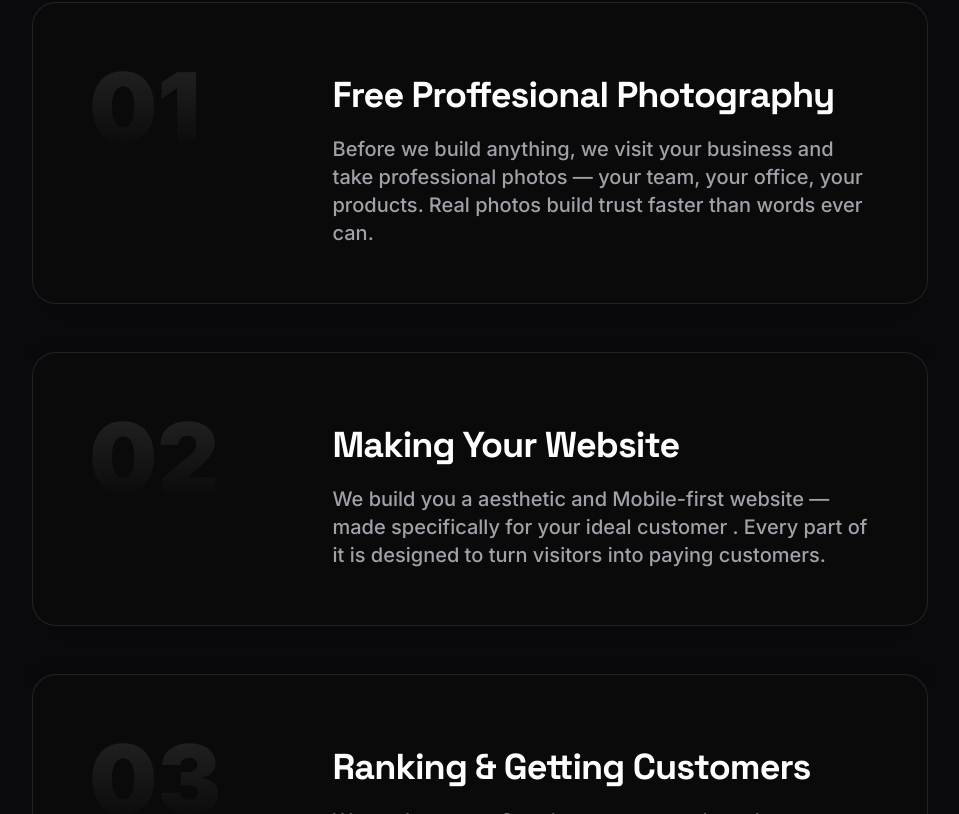
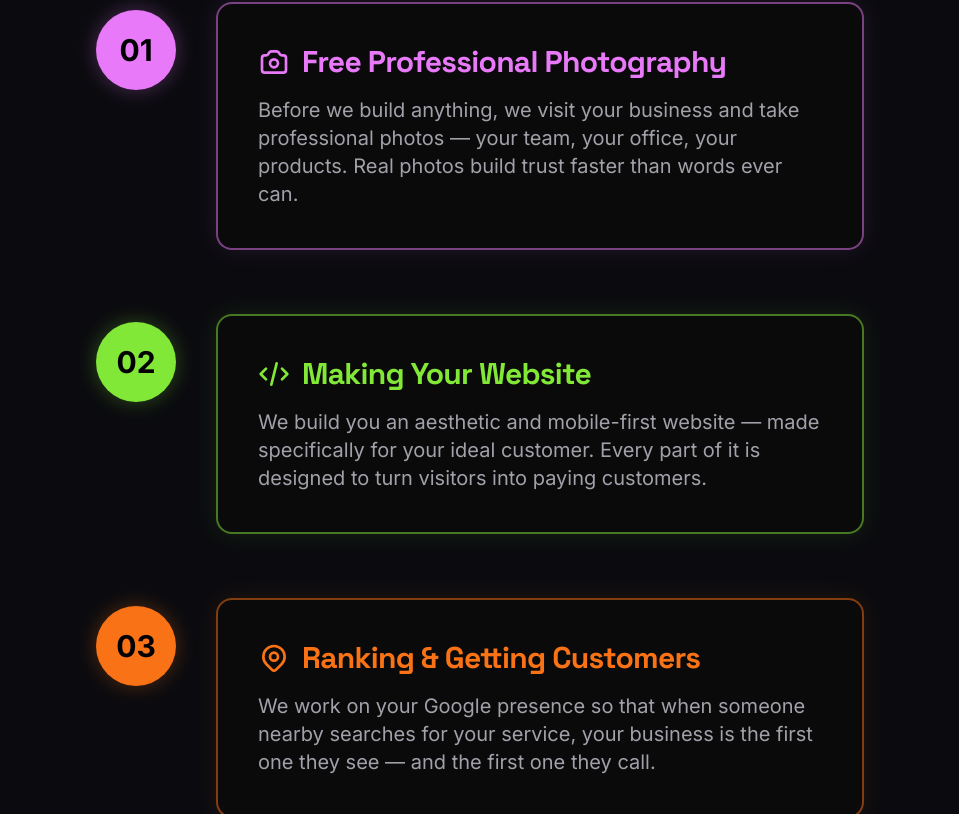
Before and after one commit to SanskarShinde07/growth-master, a Next.js app: page /what-we-do in a window 1280 px wide. Shown: the part 326-1140 px from the top of the page, without its empty margins (160-1119 px from the left). Built offline with nearby package versions, Linux system fonts and the light colour scheme.

Commit message:
Add files via upload

```diff
--- a/app/what-we-do/page.tsx
+++ b/app/what-we-do/page.tsx
@@ -5,48 +5,62 @@ export default function WhatWeDoPage() {
   return (
     <>
       <Navbar />
-      <main className="pt-32 pb-24 container-custom max-w-5xl">
-        <h1 className="text-5xl md:text-6xl font-extrabold text-center mb-20 text-white tracking-tight">How We Get you more Customers</h1>
+      <main className="pt-32 pb-24 container-custom max-w-4xl mx-auto">
+        <h1 className="text-5xl md:text-6xl font-extrabold text-center mb-20 text-white tracking-tight">How We Get You More Customers</h1>
 
-        <div className="space-y-12">
+        <div className="space-y-16">
 
-          {/* Step 01: Purple Styling Restored */}
-          <div className="group relative overflow-hidden flex flex-col md:flex-row gap-8 md:gap-12 items-start glass-card p-8 md:p-14 rounded-3xl border border-white/10 hover:border-[#E879F9]/40 transition-all duration-500 hover:shadow-[0_0_40px_rgba(232,121,249,0.1)]">
-            <div className="absolute top-0 left-0 w-full h-full bg-gradient-to-br from-[#E879F9]/5 to-transparent opacity-0 group-hover:opacity-100 transition-opacity duration-500 pointer-events-none" />
-            <div className="text-7xl md:text-8xl font-black text-transparent bg-clip-text bg-gradient-to-b from-white/10 to-transparent group-hover:from-white/30 transition-all duration-500 md:w-1/4 shrink-0">
+          {/* Step 01: Purple Styling with Icon */}
+          <div className="flex flex-col md:flex-row gap-6 md:gap-10 items-start group">
+            <div className="w-16 h-16 md:w-20 md:h-20 shrink-0 rounded-full bg-[#E879F9] flex items-center justify-center text-2xl md:text-3xl font-bold text-black mt-2 shadow-[0_0_20px_rgba(232,121,249,0.3)]">
               01
             </div>
-            <div className="md:w-3/4 relative z-10 pt-2 md:pt-4">
-              <h2 className="text-3xl md:text-4xl font-bold mb-5 text-white group-hover:text-[#E879F9] transition-colors duration-300">Free Proffesional Photography</h2>
-              <p className="text-lg md:text-xl text-[#A1A1AA] leading-relaxed font-medium">
+            <div className="bg-[#0a0a0a] p-8 md:p-10 rounded-2xl border-2 border-[#E879F9]/50 shadow-[0_0_25px_rgba(232,121,249,0.1)] w-full hover:shadow-[0_0_35px_rgba(232,121,249,0.25)] transition-all duration-300">
+              <h2 className="text-2xl md:text-3xl font-bold mb-4 text-[#E879F9] flex items-center gap-3">
+                <svg className="w-8 h-8 shrink-0" fill="none" viewBox="0 0 24 24" stroke="currentColor">
+                  <path strokeLinecap="round" strokeLinejoin="round" strokeWidth={2} d="M3 9a2 2 0 012-2h.93a2 2 0 001.664-.89l.812-1.22A2 2 0 0110.07 4h3.86a2 2 0 011.664.89l.812 1.22A2 2 0 0018.07 7H19a2 2 0 012 2v9a2 2 0 01-2 2H5a2 2 0 01-2-2V9z" />
+                  <path strokeLinecap="round" strokeLinejoin="round" strokeWidth={2} d="M15 13a3 3 0 11-6 0 3 3 0 016 0z" />
+                </svg>
+                Free Professional Photography
+              </h2>
+              <p className="text-lg md:text-xl text-[#A1A1AA] leading-relaxed">
                 Before we build anything, we visit your business and take professional photos — your team, your office, your products. Real photos build trust faster than words ever can.
               </p>
             </div>
           </div>
 
-          {/* Step 02: Green Styling Restored */}
-          <div className="group relative overflow-hidden flex flex-col md:flex-row gap-8 md:gap-12 items-start glass-card p-8 md:p-14 rounded-3xl border border-white/10 hover:border-[#82E838]/40 transition-all duration-500 hover:shadow-[0_0_40px_rgba(130,232,56,0.1)]">
-            <div className="absolute top-0 left-0 w-full h-full bg-gradient-to-br from-[#82E838]/5 to-transparent opacity-0 group-hover:opacity-100 transition-opacity duration-500 pointer-events-none" />
-            <div className="text-7xl md:text-8xl font-black text-transparent bg-clip-text bg-gradient-to-b from-white/10 to-transparent group-hover:from-white/30 transition-all duration-500 md:w-1/4 shrink-0">
+          {/* Step 02: Green Styling with Icon */}
+          <div className="flex flex-col md:flex-row gap-6 md:gap-10 items-start group">
+            <div className="w-16 h-16 md:w-20 md:h-20 shrink-0 rounded-full bg-[#82E838] flex items-center justify-center text-2xl md:text-3xl font-bold text-black mt-2 shadow-[0_0_20px_rgba(130,232,56,0.3)]">
               02
             </div>
-            <div className="md:w-3/4 relative z-10 pt-2 md:pt-4">
-              <h2 className="text-3xl md:text-4xl font-bold mb-5 text-white group-hover:text-[#82E838] transition-colors duration-300">Making Your Website</h2>
-              <p className="text-lg md:text-xl text-[#A1A1AA] leading-relaxed font-medium">
-                We build you a aesthetic and Mobile-first website — made specifically for your ideal customer . Every part of it is designed to turn visitors into paying customers.
+            <div className="bg-[#0a0a0a] p-8 md:p-10 rounded-2xl border-2 border-[#82E838]/50 shadow-[0_0_25px_rgba(130,232,56,0.1)] w-full hover:shadow-[0_0_35px_rgba(130,232,56,0.25)] transition-all duration-300">
+              <h2 className="text-2xl md:text-3xl font-bold mb-4 text-[#82E838] flex items-center gap-3">
+                <svg className="w-8 h-8 shrink-0" fill="none" viewBox="0 0 24 24" stroke="currentColor">
+                  <path strokeLinecap="round" strokeLinejoin="round" strokeWidth={2} d="M10 20l4-16m4 4l4 4-4 4M6 16l-4-4 4-4" />
+                </svg>
+                Making Your Website
+              </h2>
+              <p className="text-lg md:text-xl text-[#A1A1AA] leading-relaxed">
+                We build you an aesthetic and mobile-first website — made specifically for your ideal customer. Every part of it is designed to turn visitors into paying customers.
               </p>
             </div>
           </div>
 
-          {/* Step 03: Orange Styling Restored */}
-          <div className="group relative overflow-hidden flex flex-col md:flex-row gap-8 md:gap-12 items-start glass-card p-8 md:p-14 rounded-3xl border border-white/10 hover:border-[#F97316]/40 transition-all duration-500 hover:shadow-[0_0_40px_rgba(249,115,22,0.1)]">
-            <div className="absolute top-0 left-0 w-full h-full bg-gradient-to-br from-[#F97316]/5 to-transparent opacity-0 group-hover:opacity-100 transition-opacity duration-500 pointer-events-none" />
-            <div className="text-7xl md:text-8xl font-black text-transparent bg-clip-text bg-gradient-to-b from-white/10 to-transparent group-hover:from-white/30 transition-all duration-500 md:w-1/4 shrink-0">
+          {/* Step 03: Orange Styling with Icon */}
+          <div className="flex flex-col md:flex-row gap-6 md:gap-10 items-start group">
+            <div className="w-16 h-16 md:w-20 md:h-20 shrink-0 rounded-full bg-[#F97316] flex items-center justify-center text-2xl md:text-3xl font-bold text-black mt-2 shadow-[0_0_20px_rgba(249,115,22,0.3)]">
               03
             </div>
-            <div className="md:w-3/4 relative z-10 pt-2 md:pt-4">
-              <h2 className="text-3xl md:text-4xl font-bold mb-5 text-white group-hover:text-[#F97316] transition-colors duration-300">Ranking & Getting Customers</h2>
-              <p className="text-lg md:text-xl text-[#A1A1AA] leading-relaxed font-medium">
+            <div className="bg-[#0a0a0a] p-8 md:p-10 rounded-2xl border-2 border-[#F97316]/50 shadow-[0_0_25px_rgba(249,115,22,0.1)] w-full hover:shadow-[0_0_35px_rgba(249,115,22,0.25)] transition-all duration-300">
+              <h2 className="text-2xl md:text-3xl font-bold mb-4 text-[#F97316] flex items-center gap-3">
+                <svg className="w-8 h-8 shrink-0" fill="none" viewBox="0 0 24 24" stroke="currentColor">
+                  <path strokeLinecap="round" strokeLinejoin="round" strokeWidth={2} d="M17.657 16.657L13.414 20.9a1.998 1.998 0 01-2.827 0l-4.244-4.243a8 8 0 1111.314 0z" />
+                  <path strokeLinecap="round" strokeLinejoin="round" strokeWidth={2} d="M15 11a3 3 0 11-6 0 3 3 0 016 0z" />
+                </svg>
+                Ranking & Getting Customers
+              </h2>
+              <p className="text-lg md:text-xl text-[#A1A1AA] leading-relaxed">
                 We work on your Google presence so that when someone nearby searches for your service, your business is the first one they see — and the first one they call.
               </p>
             </div>
```
